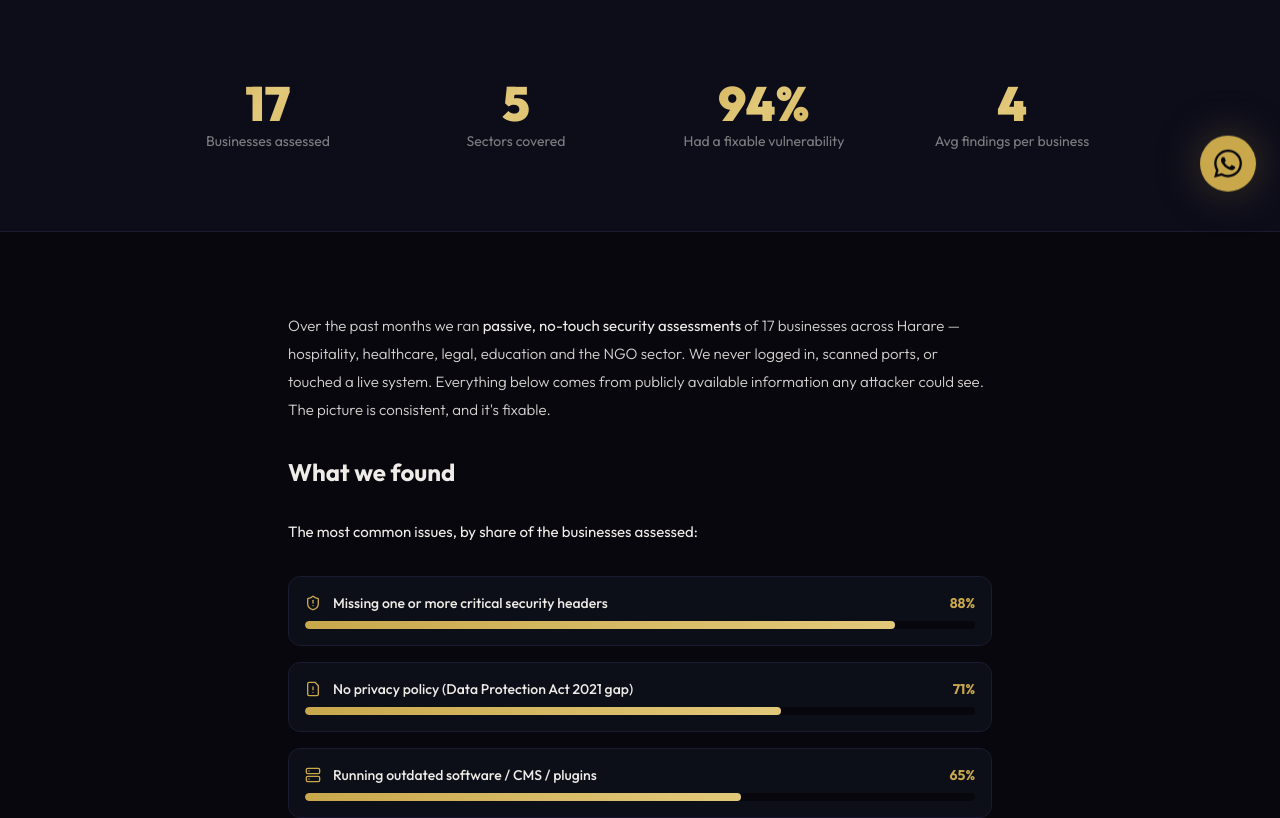
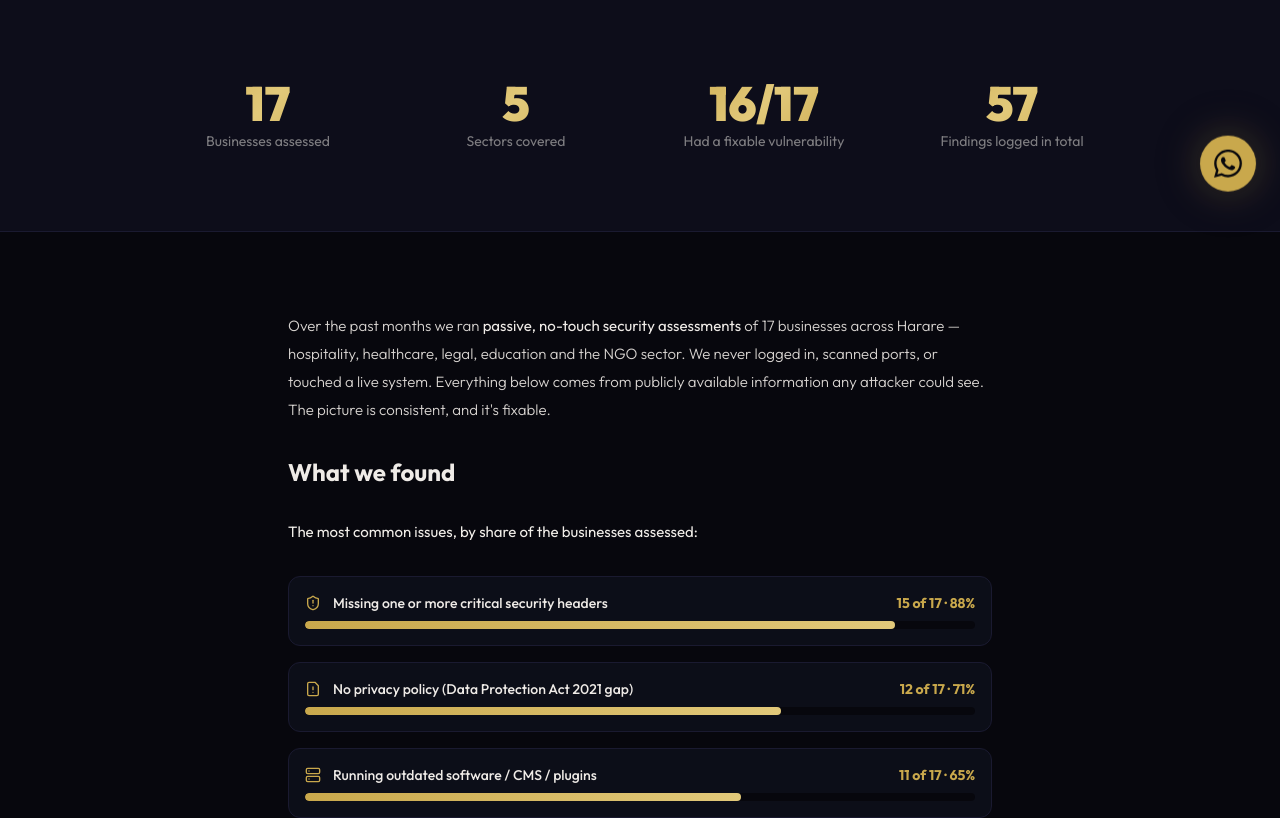
Before and after one commit to panache08/vanorikatechnologies, a Next.js app: page /research/zimbabwe-web-security-2026 in a window 1280 px wide. Shown: the part 580-1398 px from the top of the page. Built offline with nearby package versions, Linux system fonts and the light colour scheme; no server answers.

Commit message:
research: make report figures reconcile (counts of 17 → derived %, 57 total findings)

```diff
--- a/src/app/(pages)/research/zimbabwe-web-security-2026/page.tsx
+++ b/src/app/(pages)/research/zimbabwe-web-security-2026/page.tsx
@@ -16,21 +16,24 @@ export const metadata: Metadata = {
    EDIT THESE to match your real anonymised assessment data before
    promoting the report. Numbers below are representative placeholders.
    ───────────────────────────────────────────────────────────────── */
+const TOTAL = 17;
+
 const headline = {
   assessed: "17",
   sectors: "5",
-  withIssue: "94%",
-  avgFindings: "4",
+  withIssue: "16/17",       // 94% had at least one fixable issue
+  totalFindings: "57",       // sum of the category counts below
 };
 
+// count = businesses (of 17) with each issue; pct is derived so the math always reconciles.
 const findings = [
-  { icon: ShieldAlert, label: "Missing one or more critical security headers", pct: 88 },
-  { icon: FileWarning, label: "No privacy policy (Data Protection Act 2021 gap)", pct: 71 },
-  { icon: Server, label: "Running outdated software / CMS / plugins", pct: 65 },
-  { icon: Lock, label: "No HTTP→HTTPS redirect or weak TLS configuration", pct: 47 },
-  { icon: Mail, label: "No SPF/DMARC — email can be spoofed from their domain", pct: 41 },
-  { icon: Eye, label: "Exposed admin panel or sensitive endpoint", pct: 24 },
-];
+  { icon: ShieldAlert, label: "Missing one or more critical security headers", count: 15 },
+  { icon: FileWarning, label: "No privacy policy (Data Protection Act 2021 gap)", count: 12 },
+  { icon: Server, label: "Running outdated software / CMS / plugins", count: 11 },
+  { icon: Lock, label: "No HTTP→HTTPS redirect or weak TLS configuration", count: 8 },
+  { icon: Mail, label: "No SPF/DMARC — email can be spoofed from their domain", count: 7 },
+  { icon: Eye, label: "Exposed admin panel or sensitive endpoint", count: 4 },
+].map((f) => ({ ...f, pct: Math.round((f.count / TOTAL) * 100) }));
 
 const sectors = ["Hospitality", "Healthcare", "Law firms", "Schools", "NGOs"];
 /* ───────────────────────────────────────────────────────────────── */
@@ -66,7 +69,7 @@ export default function ReportPage() {
             { v: headline.assessed, l: "Businesses assessed" },
             { v: headline.sectors, l: "Sectors covered" },
             { v: headline.withIssue, l: "Had a fixable vulnerability" },
-            { v: headline.avgFindings, l: "Avg findings per business" },
+            { v: headline.totalFindings, l: "Findings logged in total" },
           ].map((s) => (
             <div key={s.l}>
               <p className="font-display font-black text-4xl md:text-5xl text-gradient mb-1">{s.v}</p>
@@ -95,7 +98,7 @@ export default function ReportPage() {
                 <div className="flex items-center gap-3 mb-2">
                   <f.icon className="w-4 h-4 text-gold shrink-0" />
                   <span className="text-foreground text-sm font-medium flex-1">{f.label}</span>
-                  <span className="font-display text-gold font-bold text-sm">{f.pct}%</span>
+                  <span className="font-display text-gold font-bold text-sm whitespace-nowrap">{f.count} of {TOTAL} · {f.pct}%</span>
                 </div>
                 <div className="h-2 rounded-full bg-background overflow-hidden">
                   <div className="h-full rounded-full bg-gradient-to-r from-gold to-gold-light" style={{ width: `${f.pct}%` }} />
```
Also changed, not shown: 2 other files (tests, documents, lock files or other folders).
